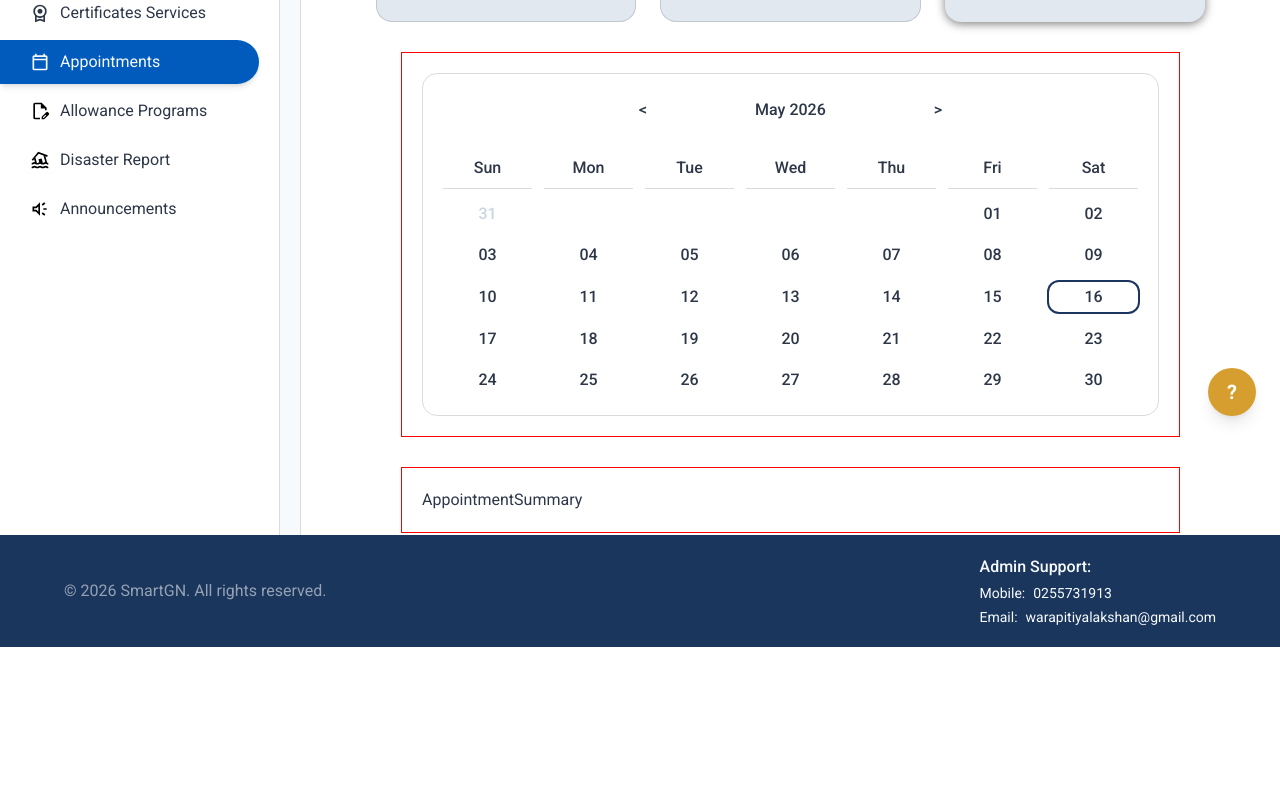
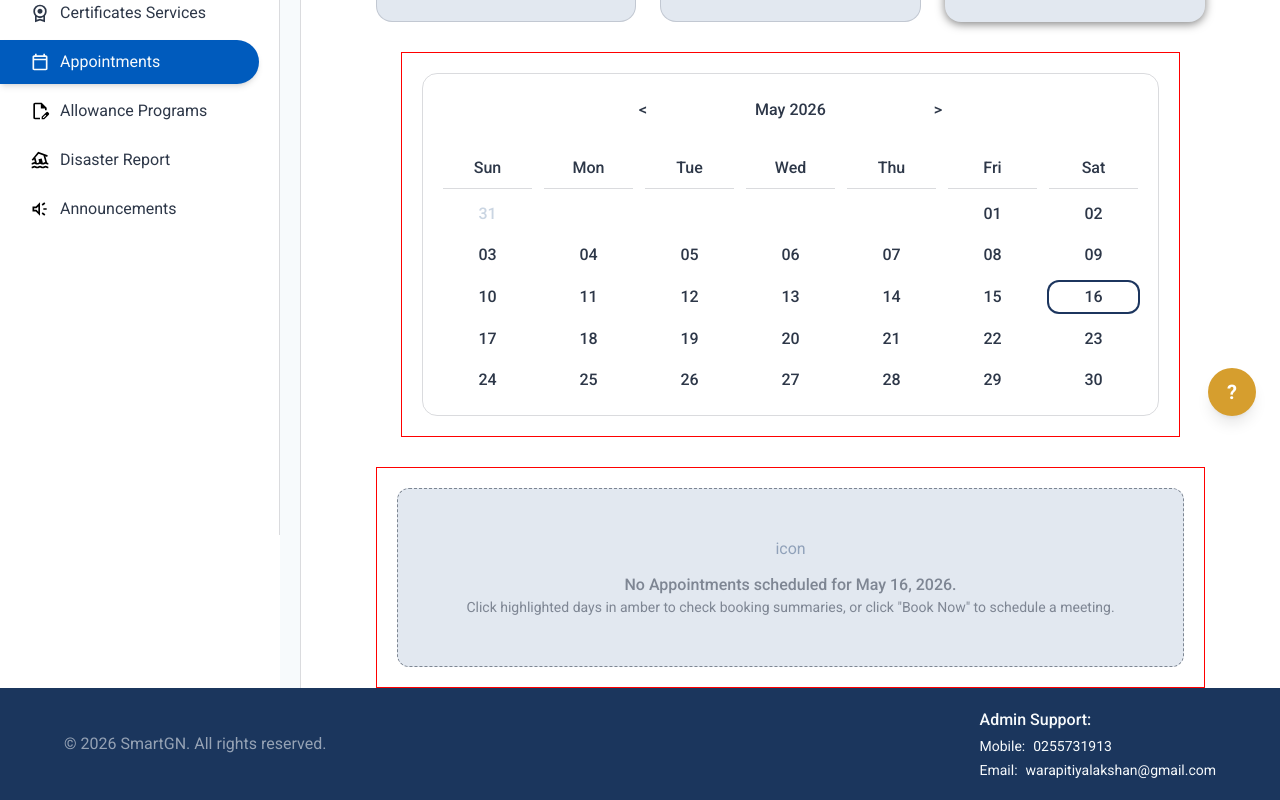
Before and after one commit to Mogith-Code/SmartGN-Digital-GN-Service-Management-System, a React (Vite) app in the folder SmartGN/: page /RAppointment in a window 1280 px wide. Shown: the part 360-1160 px from the top of the page. Before the commit the page ends 1007 px from the top, so only its background shows below. Built offline with nearby package versions, Linux system fonts and the light colour scheme.

Commit message:
Update AppointmentSummary.jsx

```diff
--- a/SmartGN/src/Components/AppointmentsPage/AppointmentLayoutPage.jsx
+++ b/SmartGN/src/Components/AppointmentsPage/AppointmentLayoutPage.jsx
@@ -27,7 +27,7 @@ function AppointmentLayoutPage() {
         <CalenderLayout />
       </div>
 
-      <div className="flex mt-[30px] mx-[100px] p-[20px] border border-[red]">
+      <div className="flex justify-center mt-[30px] mx-[75px] p-[20px] border border-[red]">
         <AppointmentSummary />
       </div>
     </>
--- a/SmartGN/src/Components/AppointmentsPage/AppointmentSummary.jsx
+++ b/SmartGN/src/Components/AppointmentsPage/AppointmentSummary.jsx
@@ -1,7 +1,18 @@
 import React from "react";
 
 function AppointmentSummary() {
-  return <div>AppointmentSummary</div>;
+  return (
+    <div className="flex w-full flex-col items-center justify-center p-12 px-6 text-center text-[#2D37488D] border-[1.5px] border-dashed border-[#2D37488D] rounded-xl bg-[#E2E8F0]">
+      <div className="mb-3 text-slate-400">icon</div>
+      <p className="font-medium text-[16px]">
+        No Appointments scheduled for May 16, 2026.
+      </p>
+      <p className="text-[14px] text-[#2D37488D]">
+        Click highlighted days in amber to check booking summaries, or click
+        "Book Now" to schedule a meeting.
+      </p>
+    </div>
+  );
 }
 
 export default AppointmentSummary;
```
